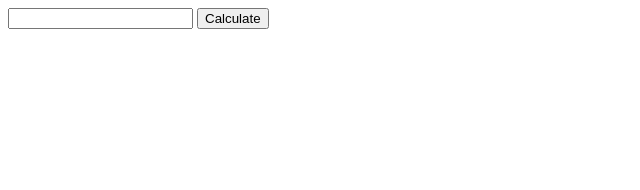
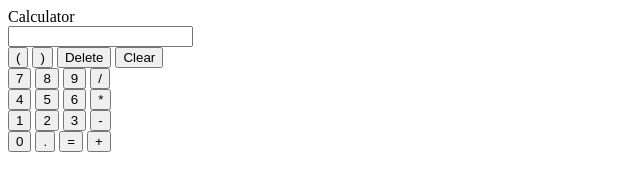
Before and after one commit to k-cp/calculator, a plain HTML site: page index.html in a window 1280 px wide. Shown: the whole page, without its empty margins (0-640 px from the left). Drawn offline with Linux system fonts and the light colour scheme.

Commit message:
Create buttons to inout numbers and others

```diff
--- a/index.html
+++ b/index.html
@@ -7,8 +7,49 @@
     <link href="style.css" rel="stylesheet">
 </head>
 <body>
-    <input type="text" id="userInput" required>
-    <button type="submit" id="calculate" onclick="submit()">Calculate</button>
+    <header>Calculator</header>
+    <div id="page">
+        <div id="left"></div>
+        <div class="container">
+            <input type="text" id="userInput" required>
+            <div>
+                <div>
+                    <button>(</button>
+                    <button>)</button>
+                    <button>Delete</button>
+                    <button>Clear</button>
+                </div>
+                <div class="row">
+                    <button>7</button>
+                    <button>8</button>
+                    <button>9</button>
+                    <button>/</button>
+                </div>
+                <div class="row">
+                    <button>4</button>
+                    <button>5</button>
+                    <button>6</button>
+                    <button>*</button>
+                </div>
+                <div class="row">
+                    <button>1</button>
+                    <button>2</button>
+                    <button>3</button>
+                    <button>-</button>
+                </div>
+                <div class="row">
+                    <button>0</button>
+                    <button>.</button>
+                    <button type="submit" id="calculate" onclick="submit()">=</button>
+                    <button>+</button>
+                </div>
+            </div>
+        </div>
+        <div id="right"></div>
+    </div>
+
+
+
     <script src="javascript.js"></script>
 </body>
 </html>
```
